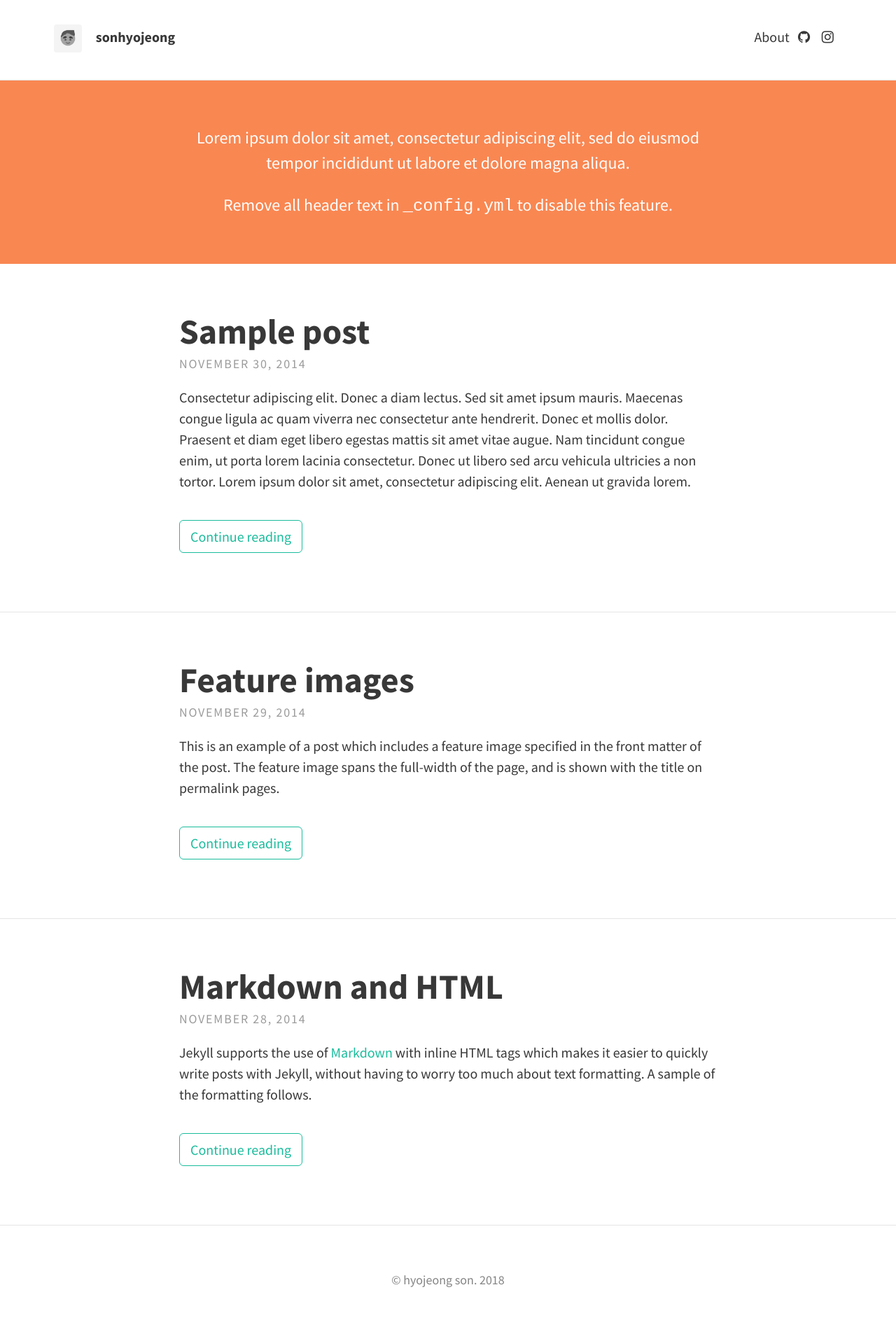
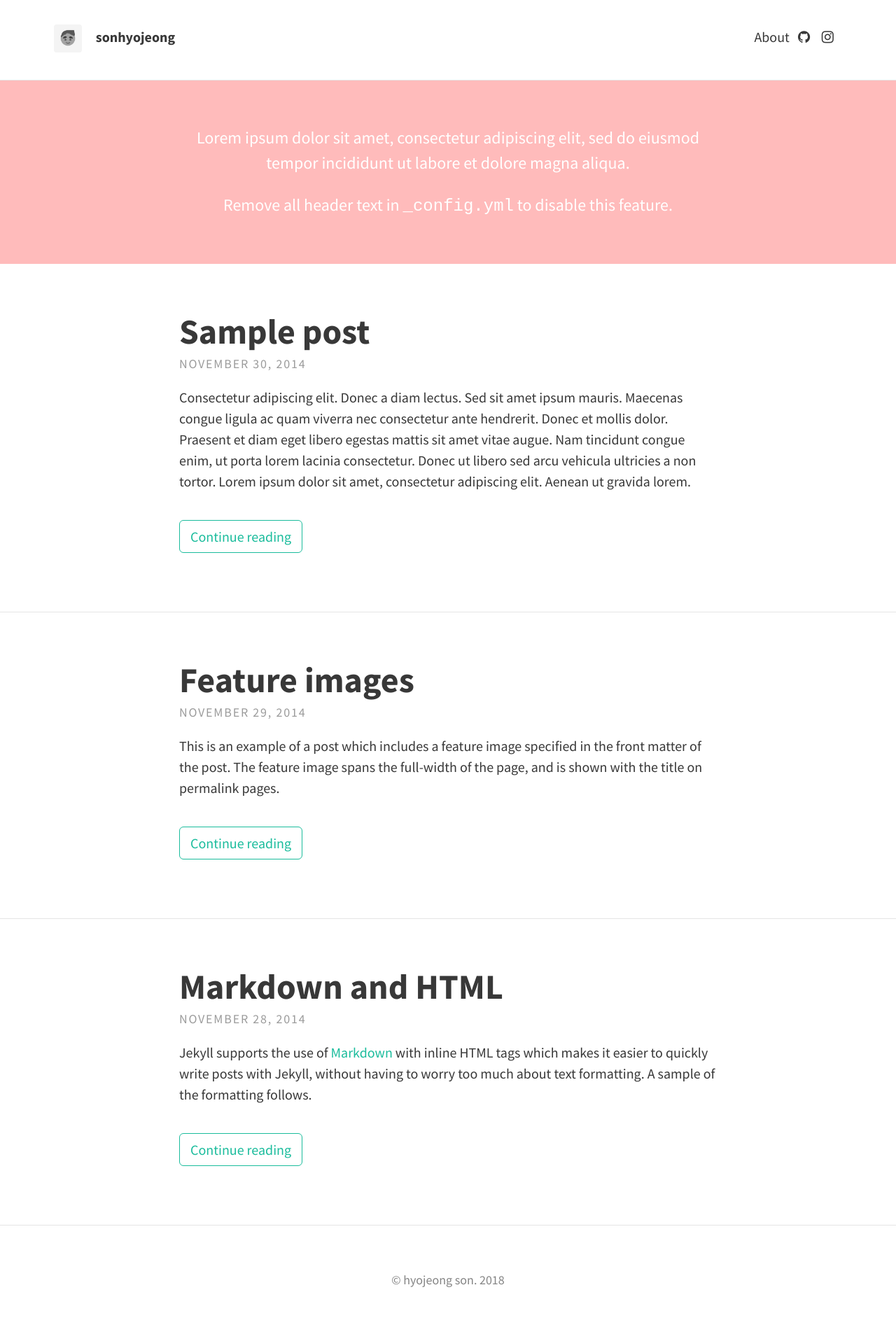
Before and after one commit to hyojeongson/hyojeongson.github.io, a Jekyll site: the page built from index.html, in a window 1280 px wide. Shown: the whole page at 70% size. Built offline with Jekyll 4.4.1, drawn with Linux system fonts in a browser that asks for light colours; nearby versions of some CDN libraries; the list of posts is cut into pages by our own code.

Commit message:
edit background color

```diff
--- a/_sass/base/_variables.scss
+++ b/_sass/base/_variables.scss
@@ -26,5 +26,5 @@ $feature-image-text-color: #fff;
 $feature-image-size: cover; // options include "cover", "contain", "auto"
 
 // Header description box
-$header-desc-background-color: #F98752;
+$header-desc-background-color: #FFBBBB;
 $header-desc-text-color: #FFF;
```
